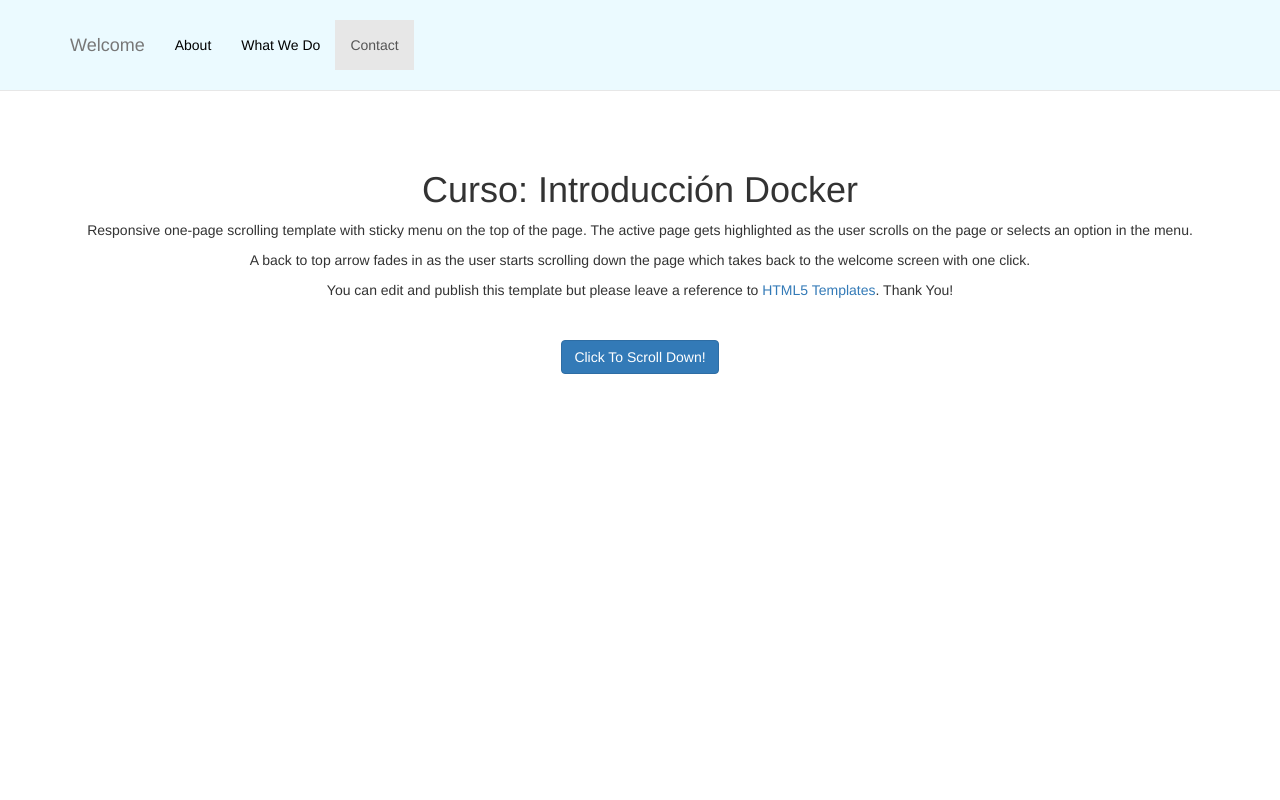
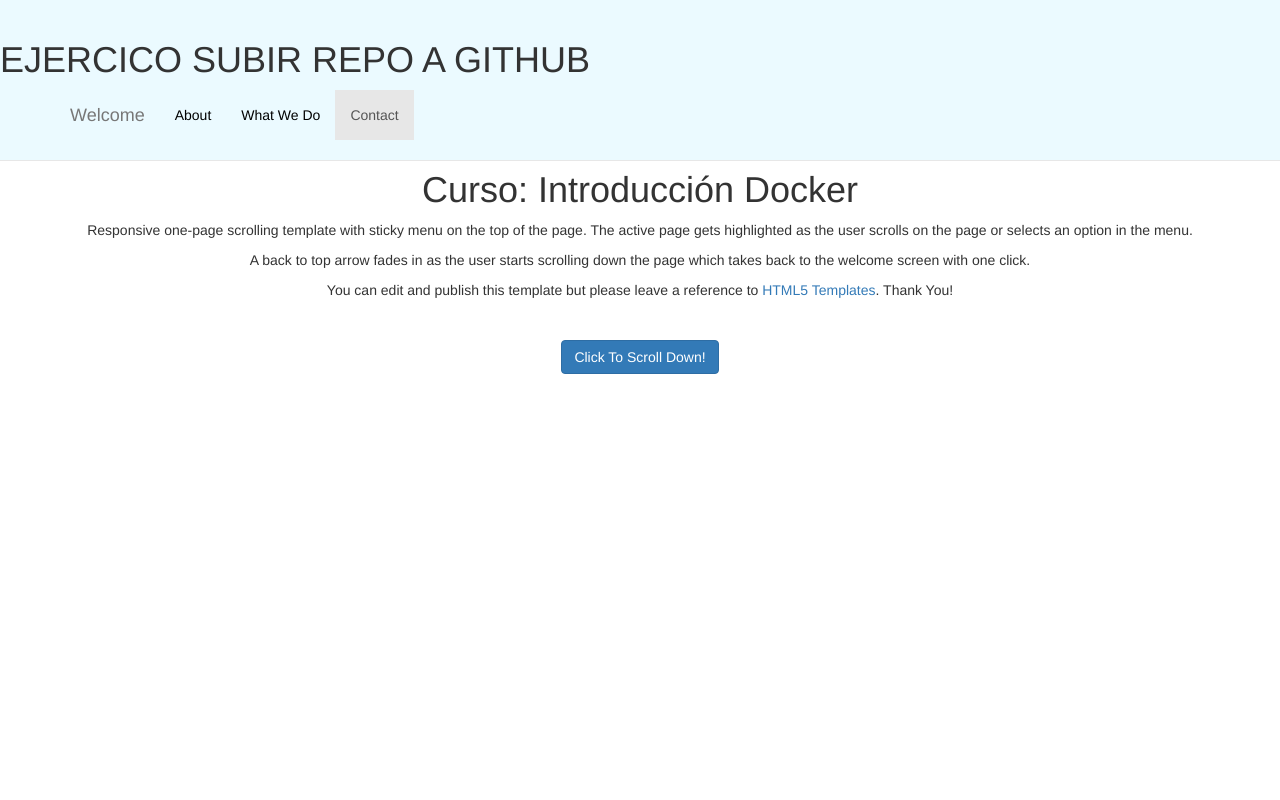
Before and after one commit to Juangens/ejercicio_clase, a plain HTML site: page index.html in a window 1280 px wide. Shown: the top 800 px of the page. Drawn offline with Linux system fonts and the light colour scheme.

Commit message:
hacemo un titulo h1

```diff
--- a/index.html
+++ b/index.html
@@ -12,6 +12,8 @@
 </head>
 <body id="page-top" data-spy="scroll" data-target=".navbar-fixed-top">
     <nav class="navbar navbar-default navbar-fixed-top" role="navigation">
+
+        <h1>EJERCICO SUBIR REPO A GITHUB</h1>
         <div class="container">
             <div class="navbar-header page-scroll">
                 <button type="button" class="navbar-toggle" data-toggle="collapse" data-target=".navbar-ex1-collapse">
```
